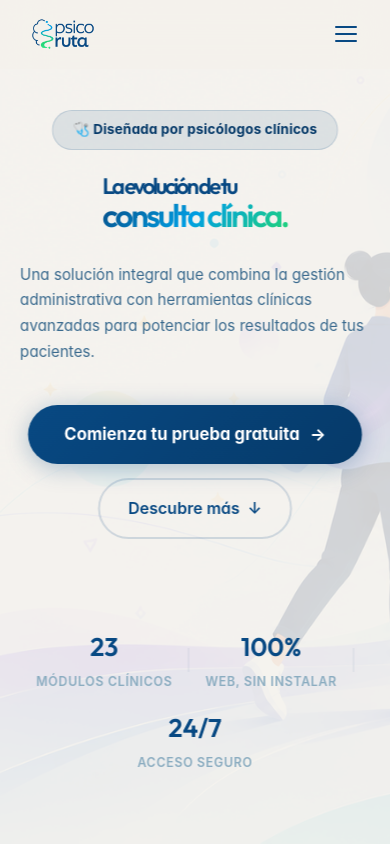
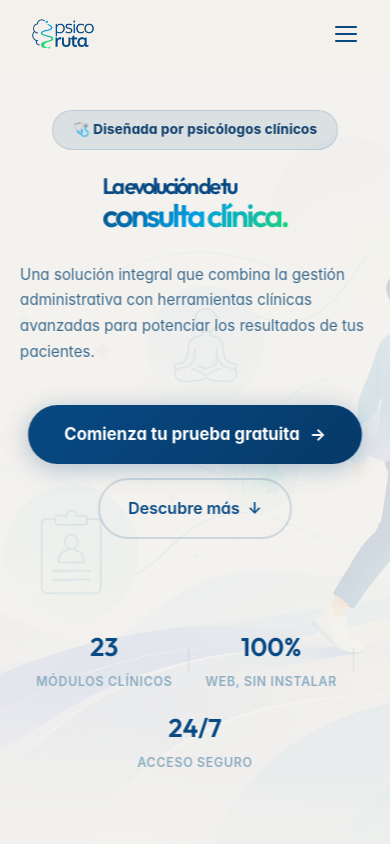
Before and after one commit to ExperienciasPro/psicoruta, an Angular app: page / in a window 390 px wide. Shown: the top 844 px of the page. Built offline with nearby package versions, Linux system fonts and the light colour scheme; no server answers.

Commit message:
🎨 Use psicoruta-ilustracion.png as background and shift text slightly to the right

```diff
--- a/src/app/features/home/home.scss
+++ b/src/app/features/home/home.scss
@@ -264,7 +264,7 @@
   right: 0;
   width: 100%;
   height: 100%;
-  background-image: url('../../../assets/images/home/psicoruta2.png');
+  background-image: url('../../../assets/images/home/psicoruta-ilustracion.png');
   background-size: cover;
   background-position: right center;
   z-index: 1;
@@ -287,9 +287,15 @@
   z-index: 2;
   display: flex;
   justify-content: flex-start;
+  padding-left: 80px;
+
+  @media (max-width: 1200px) {
+    padding-left: 40px;
+  }
 
   @media (max-width: 960px) {
     justify-content: center;
+    padding-left: 0;
   }
 }
 
```
Also changed, not shown: src/assets/images/home/psicoruta-ilustracion.png (added).
